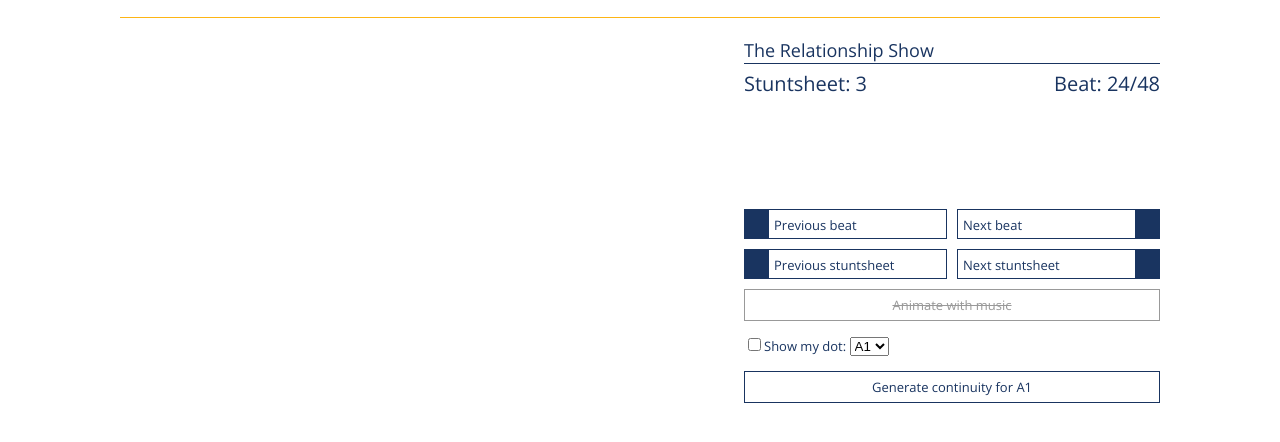
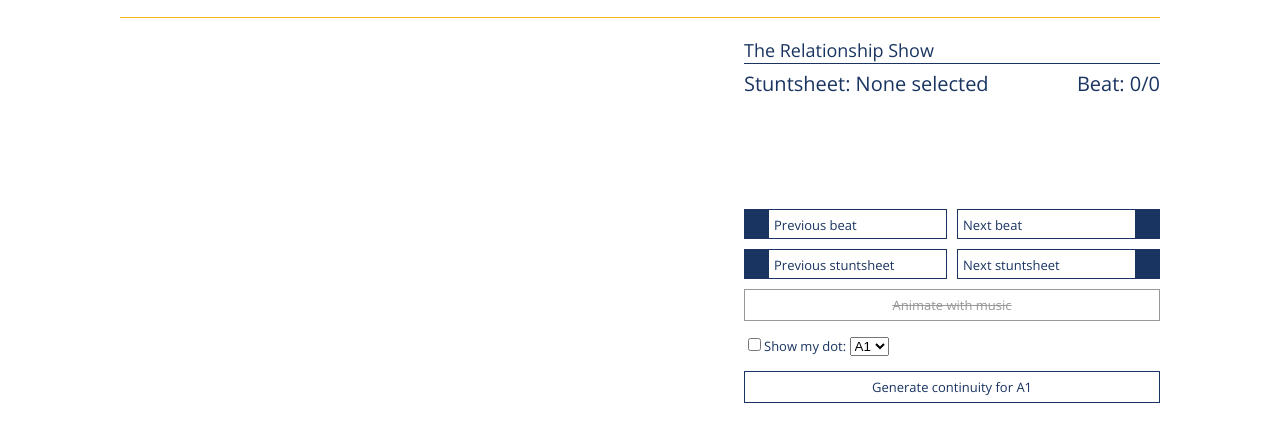
Before and after one commit to calband/calchart-viewer, a website: page app/index.html in a window 1280 px wide. Shown: the part 148-590 px from the top of the page. Drawn offline with nearby package versions, Linux system fonts and the light colour scheme; files that its build step writes are made by us from their sources.

Commit message:
better initial state for html animation state indicators

```diff
--- a/app/index.html
+++ b/app/index.html
@@ -34,8 +34,8 @@
             <div class="controls-container">
                 <div class="show-title">The Relationship Show</div>
                 <div class="animation-state">
-                    <div class="stuntsheet">Stuntsheet: <span class="js-stuntsheet-number">3</span></div>
-                    <div class="beats">Beat: <span class="js-beat-number">24</span>/<span class="js-stuntsheet-total">48</span></div>
+                    <div class="stuntsheet">Stuntsheet: <span class="js-stuntsheet-number">None selected</span></div>
+                    <div class="beats">Beat: <span class="js-beat-number">0</span>/<span class="js-stuntsheet-total">0</span></div>
                 </div>
                 <div class="next-prev-control">
                     <div class="increment-control prev js-prev-beat">Previous beat</div>
```
